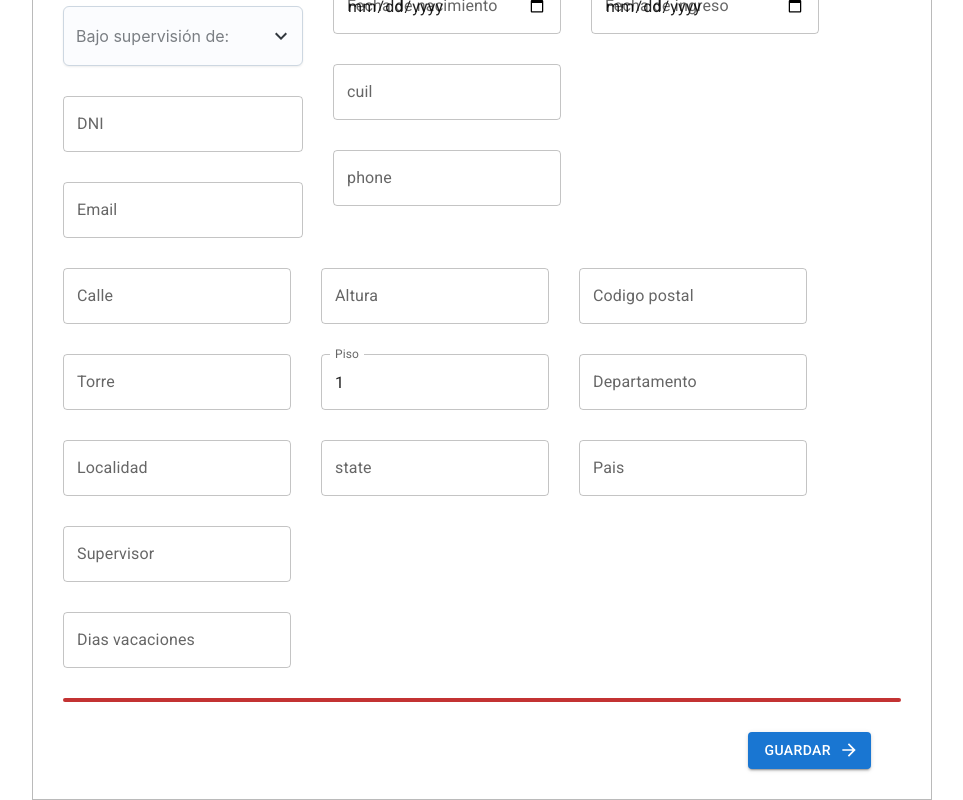
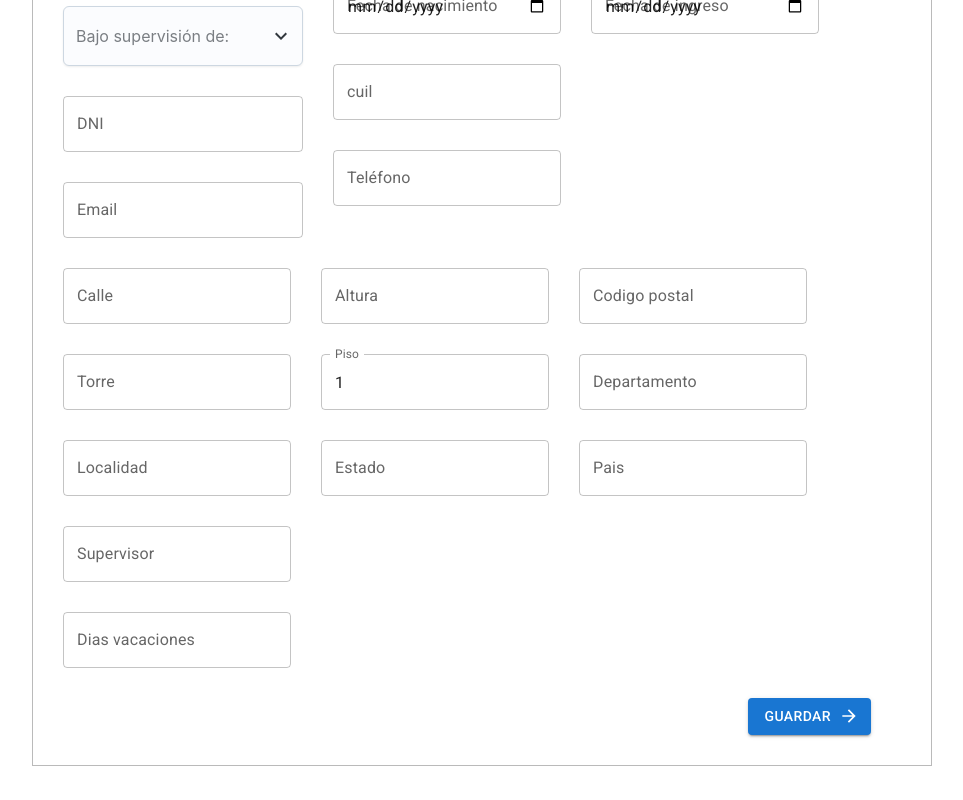
Before and after one commit to PJoaquin-adviters/Proyecto-final-adviters, a React (Create React App) app: page /user in a window 1280 px wide. Shown: the part 411-1211 px from the top of the page, without its empty margins (158-1121 px from the left). After the commit the page ends 1177 px from the top, so only its background shows below. Built offline with nearby package versions, Linux system fonts and the light colour scheme.

Commit message:
Crea renderizacion condicional para cada error

```diff
--- a/src/Pages/UserPage/UserPage.jsx
+++ b/src/Pages/UserPage/UserPage.jsx
@@ -17,9 +17,11 @@ const UserPage = () => {
 
   const initData = {
     //id?
+    //después sumo una clase al input con error
     name: "",
     lastname: "",
     password: "",
+    rePassword: "",
     //chequear eso
     mail: "",
     phone: "",
@@ -43,13 +45,11 @@ const UserPage = () => {
     Available_study_days: "",
     supervisor: null,
     //
-    Created_at:"",
-    Created_by:"",
+    Created_at: "",
+    Created_by: "",
     Updated_at: "",
     Updated_by: "",
     Deleted_at: "",
-
-
 
     //arreglar los campos del input
     //arreglar las validaciones para cada input
@@ -58,9 +58,9 @@ const UserPage = () => {
     //////tenemos que referenciar al obj del supervisor (tipo, a la data) para poder acceder a eso
     //primero con los inputs, después completamos todo el objeto agarrando datos de los otros objetos.
 
-//    admissionDate: "",
-//    location: "",
-//    province: "",
+    //    admissionDate: "",
+    //    location: "",
+    //    province: "",
   };
   const [isNew, setIsNew] = useState(true);
   // const ´loader, setLoader]
@@ -72,7 +72,7 @@ const UserPage = () => {
   const [rePassword, setRePassword] = useState(userInfo?.password);
 
   //
-  const [errores, setErrores] = useState(null);
+  const [errores, setErrores] = useState({});
 
   useEffect(() => {
     // si es true traemos los datos del usuario desde llamando a una funcion en service
@@ -88,26 +88,24 @@ const UserPage = () => {
   const handleChange = (e, inputName) => {
     const info = userInfo;
     info[inputName] = e.target.value;
-    console.log(info)
+    console.log(info);
     setUserInfo({ ...info });
   };
 
   const createUser = async () => {
     try {
-
-      await newUser(userInfo)
-
-
+      await newUser(userInfo);
     } catch (error) {
       //le paso al set para ver si puedo renderizar
       setErrores(error);
       console.log(error);
-
     }
   };
 
   const editUser = () => {
-    let errores = newUser(userInfo);
+    //no sacar una funcion, sino dejar las dos pero que la segunda haga un fetch anterior
+    //traer datos anteriores
+    //permitir que se sobreescriban, validar, guardar
   };
 
   return (
@@ -145,12 +143,17 @@ const UserPage = () => {
                   <Option value="3">Marge</Option>
                 </Select>
 
+                {errores.supervisor && <p>{errores.supervisor}</p>}
+
                 <TextField
                   id="dni"
                   label="DNI"
                   value={userInfo?.dni}
                   onChange={(e) => handleChange(e, "dni")}
                 />
+
+                {errores.dni && <p>{errores.dni}</p>}
+
                 <TextField
                   id="email"
                   label="Email"
@@ -158,6 +161,8 @@ const UserPage = () => {
                   value={userInfo?.email}
                   onChange={(e) => handleChange(e, "email")}
                 />
+
+                {errores.email && <p>{errores.email}</p>}
               </div>
               <div className="input-column-container">
                 <TextField
@@ -166,12 +171,18 @@ const UserPage = () => {
                   value={userInfo?.name}
                   onChange={(e) => handleChange(e, "name")}
                 />
+
+                {errores.name && <p>{errores.name}</p>}
+
                 <TextField
                   id="lastname"
                   label="Apellido"
                   value={userInfo?.lastname}
                   onChange={(e) => handleChange(e, "lastname")}
                 />
+
+                {errores.lastname && <p>{errores.lastname}</p>}
+
                 <TextField
                   id="Birth_date"
                   label="Fecha de nacimiento"
@@ -179,18 +190,26 @@ const UserPage = () => {
                   value={userInfo?.date}
                   onChange={(e) => handleChange(e, "Birth_date")}
                 />
+
+                {errores.Birth_date && <p>{errores.Birth_date}</p>}
+
                 <TextField
                   id="cuil"
                   label="cuil"
                   value={userInfo?.ciul}
                   onChange={(e) => handleChange(e, "cuil")}
                 />
+
+                {errores.cuil && <p>{errores.cuil}</p>}
+
                 <TextField
                   id="phone"
-                  label="phone"
+                  label="Teléfono"
                   value={userInfo?.telephone}
                   onChange={(e) => handleChange(e, "phone")}
                 />
+
+                {errores.phone && <p>{errores.phone}</p>}
               </div>
               <div className="input-column-container">
                 <TextField
@@ -200,6 +219,7 @@ const UserPage = () => {
                   value={userInfo?.password}
                   onChange={(e) => handleChange(e, "password")}
                 />
+
                 <TextField
                   id="rePassword"
                   label="Repeat password"
@@ -207,6 +227,8 @@ const UserPage = () => {
                   value={rePassword}
                   onChange={(e) => setRePassword(e.value)}
                 />
+
+               {/* sumar las validaciones de rePassword */}
                 <TextField
                   id="Start_working_date"
                   label="Fecha de ingreso"
@@ -214,6 +236,10 @@ const UserPage = () => {
                   value={userInfo?.Start_working_date}
                   onChange={(e) => handleChange(e, "Start_working_date")}
                 />
+
+                {errores.Start_working_date && (
+                  <p>{errores.Start_working_date}</p>
+                )}
               </div>
             </section>
             <section className="input-section">
@@ -224,30 +250,42 @@ const UserPage = () => {
                   value={userInfo?.street}
                   onChange={(e) => handleChange(e, "street")}
                 />
+
+                {errores.street && <p>{errores.street}</p>}
+
                 <TextField
                   id="tower"
                   label="Torre"
                   value={userInfo?.tower}
                   onChange={(e) => handleChange(e, "tower")}
                 />
+
+                {errores.tower && <p>{errores.tower}</p>}
+
                 <TextField
                   id="town"
                   label="Localidad"
                   value={userInfo?.town}
                   onChange={(e) => handleChange(e, "town")}
                 />
+
+                {errores.town && <p>{errores.town}</p>}
+
                 <TextField
                   id="supervisorId"
                   label="Supervisor"
                   value={userInfo?.supervisorId}
                   onChange={(e) => handleChange(e, "supervisorId")}
                 />
+
                 <TextField
                   id="Vacation_days"
                   label="Dias vacaciones"
                   value={userInfo?.Vacation_days}
                   onChange={(e) => handleChange(e, "Vacation_days")}
                 />
+
+                {errores.Vacation_days && <p>{errores.Vacation_days}</p>}
               </div>
               <div className="input-column-container">
                 <TextField
@@ -256,17 +294,26 @@ const UserPage = () => {
                   value={userInfo?.streetNumber}
                   onChange={(e) => handleChange(e, "Street_number")}
                 />
+
+                {errores.Street_number && <p>{errores.Street_number}</p>}
+
                 <TextField
                   id="outlined-required"
                   label="Piso"
                   defaultValue="1"
                 />
+
+                {errores.floor && <p>{errores.floor}</p>}
+
                 <TextField
                   id="state"
-                  label="state"
+                  label="Estado"
                   value={userInfo?.state}
                   onChange={(e) => handleChange(e, "state")}
                 />
+
+                {errores.state && <p>{errores.state}</p>}
+
               </div>
               <div className="input-column-container">
                 <TextField
@@ -275,22 +322,32 @@ const UserPage = () => {
                   value={userInfo?.postalCode}
                   onChange={(e) => handleChange(e, "postalCode")}
                 />
+
+{errores.postalCode && <p>{errores.postalCode}</p>}
+
                 <TextField
                   id="apartment"
                   label="Departamento"
                   value={userInfo?.apartment}
                   onChange={(e) => handleChange(e, "apartment")}
                 />
+
+{errores.apartment && <p>{errores.apartment}</p>}
+
                 <TextField
                   id="country"
                   label="Pais"
                   value={userInfo?.country}
                   onChange={(e) => handleChange(e, "country")}
                 />
+
+{errores.country && <p>{errores.country}</p>}
+
+
               </div>
             </section>
 
-            <div className="UserPageErrors">
+            {/* <div className="UserPageErrors">
             {
               errores&& (
                 errores.map((err, index) =>
@@ -298,7 +355,7 @@ const UserPage = () => {
                 )
               )
             }
-            </div>
+            </div> */}
 
             <Box
               sx={{
@@ -319,7 +376,6 @@ const UserPage = () => {
           </form>
         </section>
       )}
-
     </>
   );
 };
```
